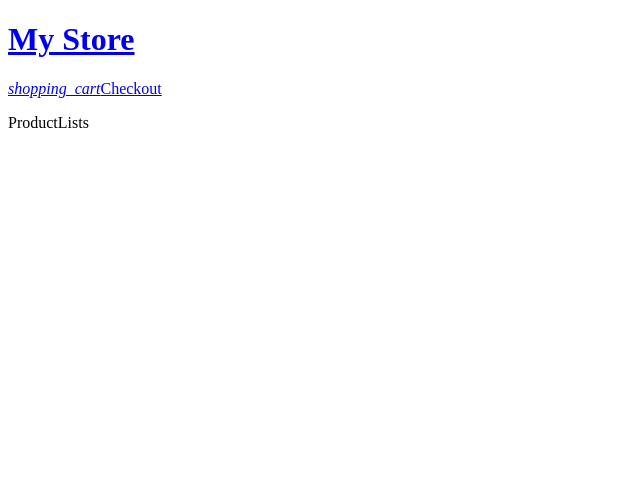
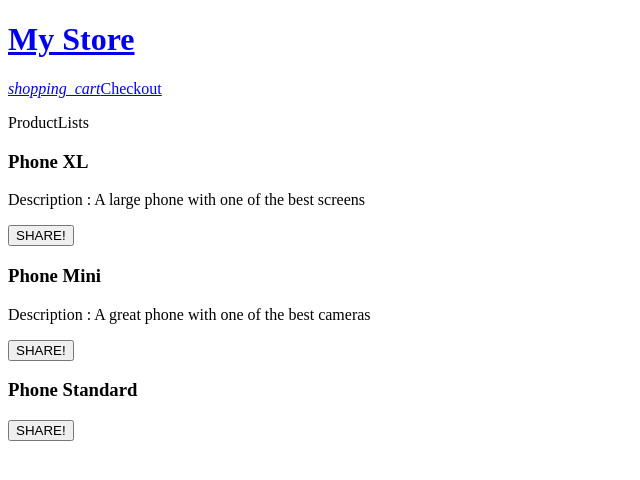
Before and after one commit to iDaeun/AngularStudy, an Angular app in the folder practice-shipping/: page / in a window 1280 px wide. Shown: the top 480 px of the page, without its empty margins (0-640 px from the left). Built offline with nearby package versions, Linux system fonts and the light colour scheme.

Commit message:
기능 : 템플릿 문법 공부 *ngFor *ngIf 문자열 바인딩(Interpolation) {{ }} 프로퍼티 바인딩 [ ] 이벤트 바인딩 ( )

```diff
--- a/practice-shipping/src/app/product-list/product-list.component.html
+++ b/practice-shipping/src/app/product-list/product-list.component.html
@@ -1 +1,17 @@
 <p>ProductLists</p>
+
+<div *ngFor="let product of products">
+  <h3>
+    <a [title]="product.name + ' details'">
+    {{ product.name }}
+    </a>
+  </h3>
+
+  <p *ngIf="product.description">
+      Description : {{ product.description }}
+  </p>
+
+  <button (click)="share()">
+    SHARE!
+  </button>
+</div>
--- a/practice-shipping/src/app/product-list/product-list.component.ts
+++ b/practice-shipping/src/app/product-list/product-list.component.ts
@@ -1,4 +1,5 @@
 import { Component, OnInit } from '@angular/core';
+import { products} from '../products';
 
 @Component({
   selector: 'app-product-list',
@@ -6,10 +7,14 @@
   styleUrls: ['./product-list.component.css']
 })
 export class ProductListComponent implements OnInit {
+  products = products;
 
   constructor() { }
 
   ngOnInit() {
   }
 
+  share() {
+    window.alert('share 버튼 클릭');
+  }
 }
--- /dev/null
+++ b/practice-shipping/src/app/products.ts
@@ -0,0 +1,17 @@
+export const products = [
+  {
+    name: 'Phone XL',
+    price: 799,
+    description: 'A large phone with one of the best screens'
+  },
+  {
+    name: 'Phone Mini',
+    price: 699,
+    description: 'A great phone with one of the best cameras'
+  },
+  {
+    name: 'Phone Standard',
+    price: 299,
+    description: ''
+  }
+];
```
